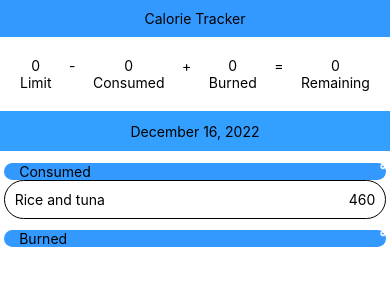
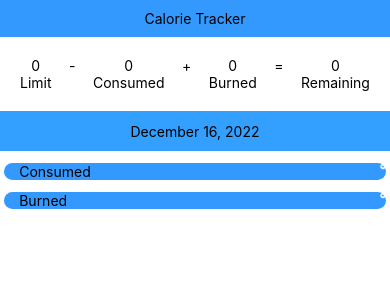
Before and after one commit to Theguyat2012/CalorieTracker, a React Native app: screen / in a window 390 px wide. Shown: the top 300 px of the page. Built offline with nearby package versions, Linux system fonts and the light colour scheme.

Commit message:
implement added calorie components

```diff
--- a/components/AddCaloriesModal.js
+++ b/components/AddCaloriesModal.js
@@ -1,10 +1,13 @@
-import React from 'react';
+import React, { useState } from 'react';
 import { Button, Modal, StyleSheet, Text, TextInput, TouchableOpacity, View } from 'react-native';
 import DropDownPicker from 'react-native-dropdown-picker';
 import { AntDesign } from '@expo/vector-icons';
 
 
 const AddCaloriesModal = (props) => {
+    const [title, setTitle] = useState('');
+    const [calories, setCalories] = useState('');
+
     return (
         <Modal animationType='slide' visible={props.visible} transparent={true}>
             <View style={styles.modalWrapper}>
@@ -29,12 +32,16 @@ const AddCaloriesModal = (props) => {
                         />
                     </View>
                     <View style={styles.inputWrapper}>
-                        <Input placeholder='Title' keyboardType='default'/>
-                        <Input placeholder='Calories' keyboardType='numeric'/>
+                        <Input placeholder='Title' keyboardType='default' setter={setTitle}/>
+                        <Input placeholder='Calories' keyboardType='numeric' setter={setCalories}/>
                     </View>
                     <View style={ styles.addButtonWrapper }>
                         <View style={ styles.addButtonContainer }>
-                            <Button title='Add' color='white' />
+                            <Button
+                                title='Add'
+                                color='white'
+                                onPress={() => props.setAdded(props.added.concat([[props.type, title, parseInt(calories)]]))}
+                            />
                         </View>
                     </View>
                 </View>
@@ -47,7 +54,7 @@ const Input = (props) => {
     return (
         <View>
             <Text>{props.placeholder}</Text>
-            <TextInput style={styles.input} keyboardType={props.keyboardType} returnKeyType='done' />
+            <TextInput style={styles.input} keyboardType={props.keyboardType} returnKeyType='done' onChangeText={props.setter}/>
         </View>
     );
 }
--- a/components/AddedCalories.js
+++ b/components/AddedCalories.js
@@ -5,8 +5,8 @@ import { StyleSheet, Text, View } from 'react-native';
 const AddedCalories = (props) => {
     return (
         <View style={styles.addCalories}>
-            <Text>Rice and tuna</Text>
-            <Text>460</Text>
+            <Text>{props.title}</Text>
+            <Text>{props.calories}</Text>
         </View>
     );
 }
--- a/components/Calories.js
+++ b/components/Calories.js
@@ -6,7 +6,7 @@ import AddCaloriesModal from "./AddCaloriesModal";
 import AddedCalories from "./AddedCalories";
 
 
-const Calories = (props) => {
+const Calories = () => {
     const [visible, setVisible] = useState(false);
     const [openType, setOpenType] = useState(false);
     const [type, setType] =  useState(null);
@@ -14,15 +14,35 @@ const Calories = (props) => {
       {label: 'Consumed', value: 'Consumed'},
       {label: 'Burned', value: 'Burned'}
     ]);
+    const [added, setAdded] = useState([]);
 
     return (
         <>
             <View style={styles.calories}>
-                <AddCaloriesButton title='Consumed' open={() => setVisible(true)} />
-                <AddedCalories />
-                <AddCaloriesButton title='Burned' open={() => setVisible(true)} />
+                <AddCaloriesButton title='Consumed'open={() => {setVisible(true), setType('Consumed')}} />
+                {renderCalories(added, 'Consumed')}
+                <AddCaloriesButton title='Burned' open={() => {setVisible(true), setType('Burned')}} />
+                {renderCalories(added, 'Burned')}
             </View>
-            <AddCaloriesModal visible={visible} openType={openType} setOpenType={setOpenType} type={type} setType={setType} items={items} setItems={setItems} close={() => setVisible(false)} />
+            <AddCaloriesModal
+                visible={visible}
+                openType={openType}
+                setOpenType={setOpenType}
+                type={type} setType={setType}
+                items={items}
+                setItems={setItems}
+                close={() => setVisible(false)}
+                added={added}
+                setAdded={setAdded}
+            />
+        </>
+    );
+}
+
+const renderCalories = (added, type) => {
+    return (
+        <>
+            {added.map((element, index) => element[0] === type ? <AddedCalories key={index} title={element[1]} calories={element[2]}/> : null)}
         </>
     );
 }
```
